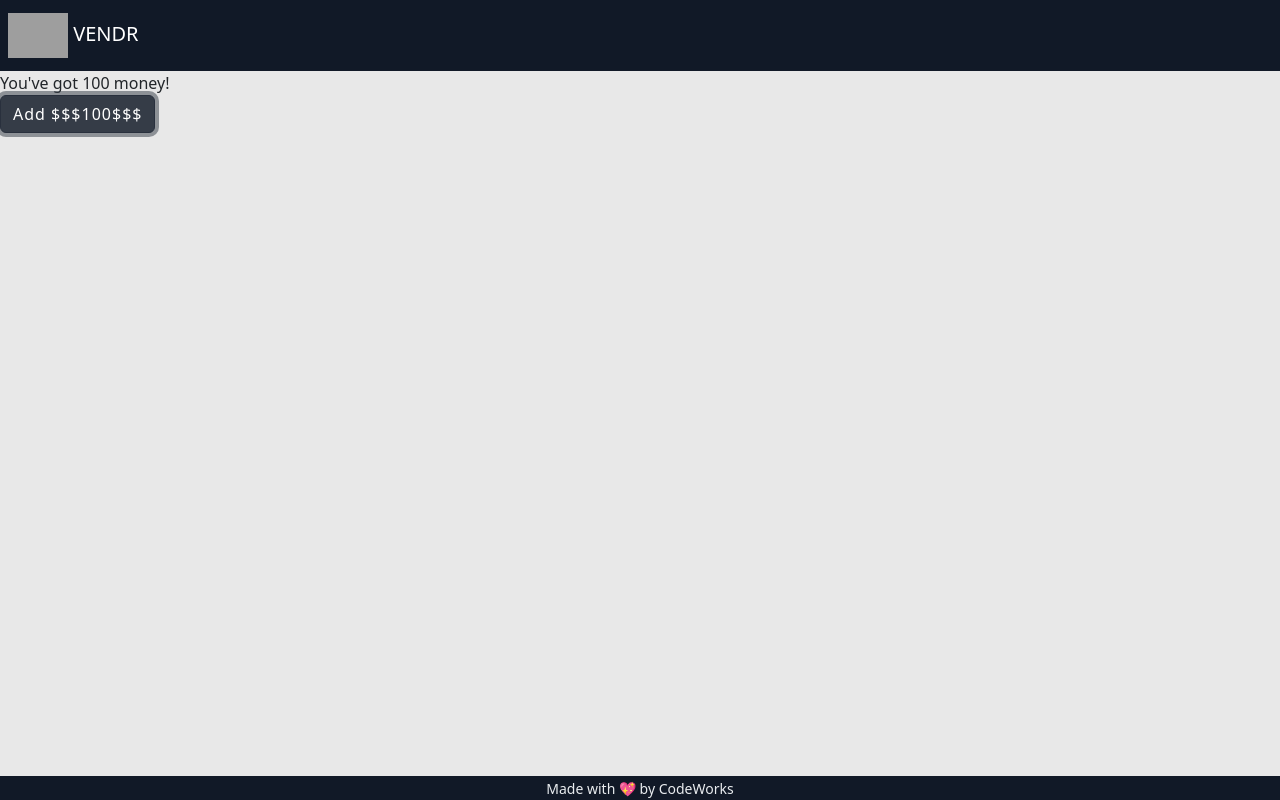
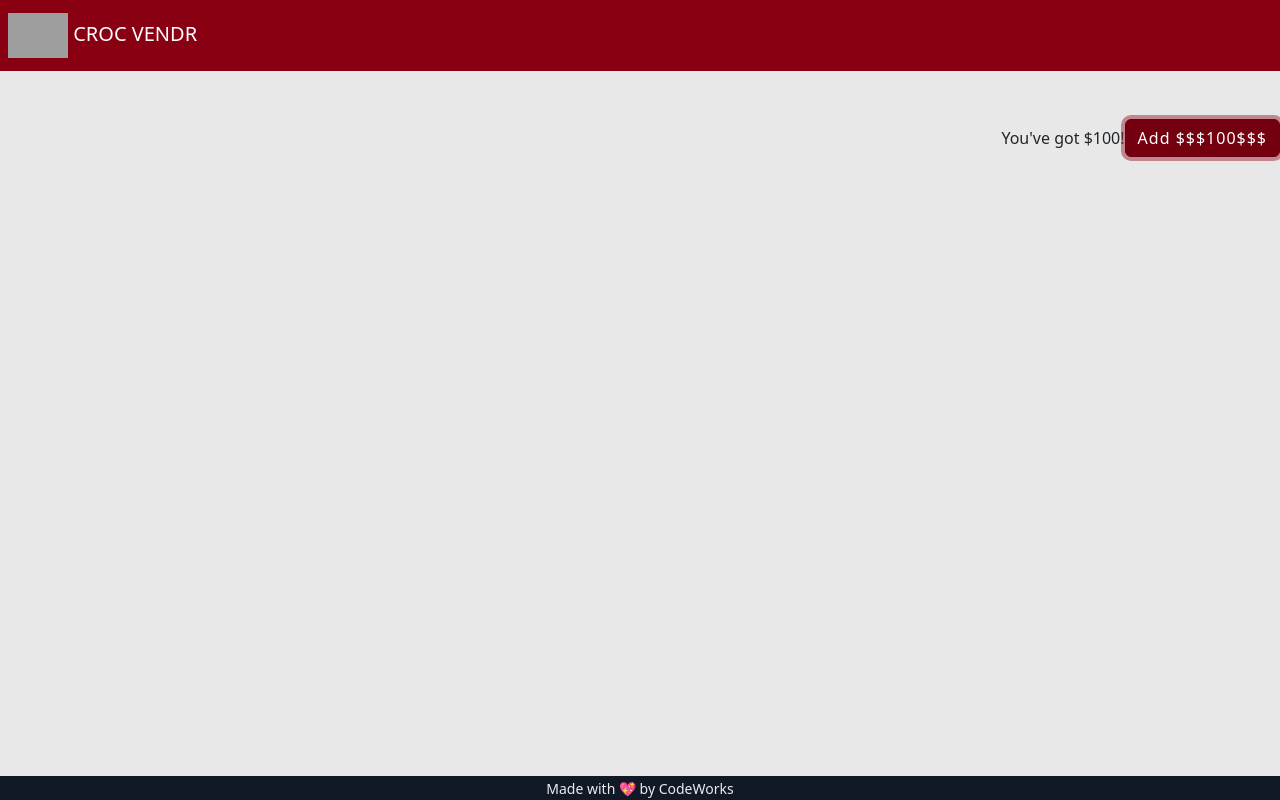
Before and after one commit to ItsBup/VENDR, a website with bundled scripts: page index.html in a window 1280 px wide. Both pictures are taken after a click on the button "Add $$$100$$$". Built offline with nearby package versions, Linux system fonts and the light colour scheme; grey boxes are pictures that could not be loaded; a script that the page names is missing.

Commit message:
croc Til U Drop

```diff
--- a/app/controllers/SnacksController.js
+++ b/app/controllers/SnacksController.js
@@ -9,7 +9,7 @@ export class SnacksController {
 
   drawTotalCash(){
     let content = AppState.money
-    document.getElementById('total-cash').innerHTML = content
+    document.getElementById('total-cash').innerHTML = '$'+content
   }
 
   addMoney() {
--- a/index.html
+++ b/index.html
@@ -18,11 +18,11 @@
 <body>
   <!-- SECTION -->
   <header>
-    <nav class="navbar navbar-dark navbar-expand bg-dark text-light px-2">
+    <nav class="navbar navbar-dark navbar-expand bg-danger text-light px-2">
       <a class="navbar-brand" href="#">
-        <img src="https://codeworks.blob.core.windows.net/public/assets/img/cw-mark.png" height="45" alt=""
+        <img src="https://icons.veryicon.com/png/o/animal/simple-animal-icon/crocodile-4.png" height="45" alt=""
           loading="lazy">
-        <span class="ml-2">VENDR</span>
+        <span class="ml-2">CROC VENDR</span>
       </a>
       <button class="navbar-toggler" type="button" data-toggle="collapse" data-target="#navbarNavAltMarkup"
         aria-controls="navbarNavAltMarkup" aria-expanded="false" aria-label="Toggle navigation">
@@ -38,11 +38,11 @@
 
   <!-- SECTION -->
   <main>
-    <section>
+    <section class="mt-5 d-flex align-items-center justify-content-end">
       <div>
-        You've got <span id="total-cash">no</span> money!
+        You've got <span id="total-cash">no money</span>!
       </div>
-      <button class="btn btn-dark" onclick="app.SnacksController.addMoney()">Add $$$100$$$</button>
+      <button class="btn btn-danger" onclick="app.SnacksController.addMoney()">Add $$$100$$$</button>
     </section>
 
   </main>
```
